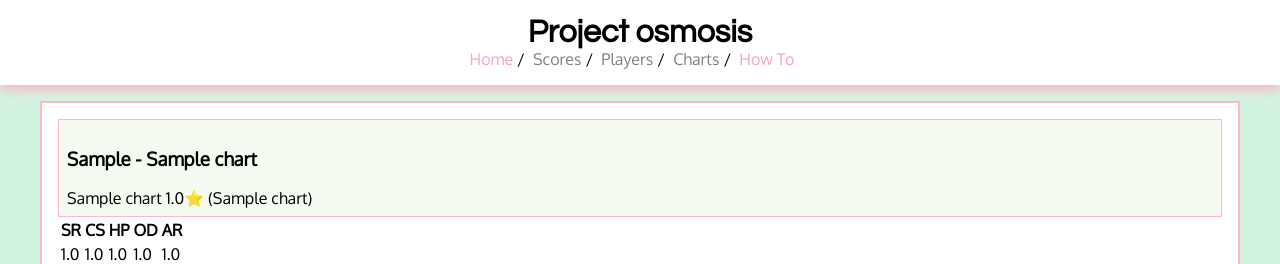
After one commit to Tina-otoge/osmosis-server, a Flask app: page /charts/1 in a window 1280 px wide. The commit adds this page. Shown: the top 264 px of the page. Run offline with Flask 2, Linux system fonts and the light colour scheme; tables that the repository leaves empty hold one stand-in row (values such as "Sample post"); grey boxes marked "Sample" are stand-in pictures.

Commit message:
per map leaderboard

```diff
--- a/app/models.py
+++ b/app/models.py
@@ -49,7 +49,7 @@ class Player(db.Model, SubmittableData):
         self.id = data['id']
         self.update_fields(data)
 
-    def osu_link(self):
+    def get_osu_link(self):
         return 'https://osu.ppy.sh/users/{}'.format(self.id)
 
 
@@ -66,18 +66,38 @@ class Score(db.Model, SubmittableData):
     achieved_at = db.Column(db.DateTime, default=datetime.utcnow)
     client = db.Column(db.String(128))
     chart_id = db.Column(db.Integer, db.ForeignKey('chart.id'))
+    mode = db.Column(db.String(128))
     player_id = db.Column(db.Integer, db.ForeignKey('player.id'))
     version = db.Column(db.Integer)
 
-    def points(self):
+    def get_max_notes(self):
+        return self.great + self.good + self.meh + self.miss
+
+    def get_points(self):
         return math.floor(
             ((self.great * 6 + self.good * 2 + self.meh * 1) / 3)
         )
 
+    def get_max_points(self):
+        return self.get_max_notes() * 2
+
+    def get_accuracy(self):
+         return self.get_points() / self.get_max_points()
+
+    def is_supported(self, chart=None):
+        return not self.is_convert(chart)
+
+    def is_convert(self, chart=None):
+        chart = chart or self.chart
+        print('score mode:', self.mode)
+        print('chart mode:', chart.mode)
+        return self.mode != chart.mode
+
     def display_accuracy(self):
-        if self.accuracy == 1:
+        accuracy = self.get_accuracy()
+        if accuracy == 1:
             return '100%'
-        return '%.2f%%' % (self.accuracy * 100)
+        return '%.2f%%' % (accuracy * 100)
 
     def display_mods(self):
         mods = self.mods.split(':')[:-1]
@@ -88,8 +108,12 @@ class Score(db.Model, SubmittableData):
     def display_rank(self):
         if self.accuracy == 1:
             return 'SS'
+        if self.accuracy > 0.975:
+            return 'S+'
         if self.accuracy > 0.95:
             return 'S'
+        if self.accuracy > 0.925:
+            return 'S-'
         if self.accuracy > 0.9:
             return 'A'
         if self.accuracy > 0.8:
@@ -97,12 +121,6 @@ class Score(db.Model, SubmittableData):
         if self.accuracy > 0.7:
             return 'C'
         return 'D'
-
-    def display_max(self):
-        return (self.great + self.good + self.meh + self.miss) * 2
-
-    def is_rankable(self):
-        return True
 
     def update_fields(self, data):
         if data.get('great'):
@@ -121,6 +139,8 @@ class Score(db.Model, SubmittableData):
             self.max_combo = data['max_combo']
         if data.get('mods'):
             self.mods = data['mods']
+        if data.get('mode'):
+            self.mode = data['mode']
         if data.get('achieved_at'):
             self.achieved_at = datetime.strptime(
                 data['achieved_at'].split(',')[0], DATETIME_BACK
@@ -133,6 +153,7 @@ class Score(db.Model, SubmittableData):
 
 class Chart(db.Model):
     id = db.Column(db.Integer, primary_key=True)
+    set_id = db.Column(db.Integer)
     mode = db.Column(db.String(128))
     duration = db.Column(db.Integer)
     bpm = db.Column(db.String(128))
@@ -141,10 +162,17 @@ class Chart(db.Model):
     artist = db.Column(db.String(128))
     artist_romanized = db.Column(db.String(128))
     difficulty_name = db.Column(db.String(128))
+    hp = db.Column(db.Float)
+    cs = db.Column(db.Float)
+    od = db.Column(db.Float)
+    ar = db.Column(db.Float)
+    sr = db.Column(db.Float)
     creator_name = db.Column(db.String(128))
     scores = db.relationship('Score', backref='chart', lazy='dynamic')
 
     def update_fields(self, data):
+        if data.get('set_id'):
+            self.set_id = data['set_id']
         if data.get('mode'):
             self.mode = data['mode']
         if data.get('duration'):
@@ -161,6 +189,16 @@ class Chart(db.Model):
             self.artist_romanized = data['romanized_artist']
         if data.get('difficulty_name'):
             self.difficulty_name = data['difficulty_name']
+        if data.get('hp'):
+            self.hp = data['hp']
+        if data.get('cs'):
+            self.cs = data['cs']
+        if data.get('od'):
+            self.od = data['od']
+        if data.get('ar'):
+            self.ar = data['ar']
+        if data.get('sr'):
+            self.sr = data['sr']
         if data.get('set_creator_name'):
             self.creator_name = data['set_creator_name']
 
@@ -193,8 +231,25 @@ class Chart(db.Model):
             self.name_romanized or self.name
         )
 
-    def osu_link(self):
+    def display_details(self, name):
+        filter = lambda x: round(x, 2) if x else 0
+        if name:
+            return filter(getattr(self, name))
+        details = {
+            'sr': self.sr,
+            'cs': self.cs,
+            'hp': self.hp,
+            'ar': self.ar,
+        }
+        return {key: filter(value) for key, value in details}
+
+    def get_osu_link(self):
         return 'https://osu.ppy.sh/b/{}'.format(self.id)
+
+    def get_osu_card_url(self):
+        if not self.set_id:
+            return False
+        return 'https://assets.ppy.sh/beatmaps/{}/covers/card.jpg'.format(self.set_id)
 
     def __init__(self, data):
         self.id = data['chart_id']
--- a/app/routes.py
+++ b/app/routes.py
@@ -35,15 +35,18 @@ def score():
             score.player_id = player.id
             score.chart_id = chart.id
             score.version = 1
-            if not score.is_rankable():
+            if not score.is_supported(chart):
+                db.session.rollback()
+                print('score ignored because not supported')
                 return 'Not OK'
             db.session.add_all([player, chart, score])
             db.session.commit()
-            print('pushed to db!')
+            print('pushed to db! ({} played by {})'.format(
+                chart.name, player.name
+            ))
         except Exception as e:
-            print('malformed score payload')
-            print('data:', data, sep='\n')
-            print(e)
+            print('malformed score payload', 'data:', data, sep='\n')
+            raise e
         return 'OK'
 
 @app.route('/tutorial')
@@ -61,3 +64,9 @@ def players():
 @app.route('/charts')
 def charts():
     return 'TODO'
+
+@app.route('/charts/<id>')
+def chart(id):
+    chart = Chart.query.get_or_404(id)
+    scores = Score.query.filter_by(chart_id=chart.id).limit(app.config['BOARD_SIZE']).all()
+    return render_template('chart.html', chart=chart, scores=scores)
--- a/app/static/osmosis.css
+++ b/app/static/osmosis.css
@@ -112,6 +112,15 @@ footer #links ul {
 	padding: 2px 8px;
 }
 
+#scores.mini {
+	display: flex;
+	flex-wrap: wrap;
+}
+
+#scores.mini .title {
+	flex: 0 1 100%;
+}
+
 #scores .content {
 	color: white;
 	background-color: var(--secondary);
@@ -119,6 +128,10 @@ footer #links ul {
 	display: flex;
 	align-items: stretch;
 	margin: 1em 0;
+}
+
+#scores.mini .content {
+	margin: 1em 0.5em;
 }
 
 #scores .content a, #scores .content a:visited {
@@ -144,7 +157,7 @@ footer #links ul {
 	flex-grow: 100;
 }
 
-#scores .player, #scores .points {
+#scores .player, #scores .result {
 	width: 200px;
 }
 
@@ -164,11 +177,11 @@ footer #links ul {
 	border-radius: var(--small-radius);
 }
 
-#scores .points {
+#scores .result {
 	font-size: 1.3em;
 }
 
-#scores .judges, #scores .max-chart-score, #scores .mapper {
+#scores .judges, #scores .max-chart-points, #scores .creator {
 	font-size: small;
 }
 
--- /dev/null
+++ b/app/templates/_score.html
@@ -0,0 +1,55 @@
+<div class="content">
+	<div class="player">
+		<a href="{{ score.player.get_osu_link() }}">
+			<img src="{{ score.player.avatar_url }}" class="avatar">
+			<span class="username">{{ score.player.username }}</span>
+		</a>
+	</div>
+	{% if not small %}
+	<div class="chart">
+		<div class="song">
+			<a
+	   href="{{ url_for('chart', id=score.chart.id) }}"
+	title="{{ score.chart.display_full_romanized() }}"
+ >
+ {{ score.chart.display_full_original() }}
+			</a>
+		</div>
+		<div class="difficulty">
+			<span class="difficulty-name">
+				[{{ score.chart.difficulty_name }}]
+				{{ score.chart.display_details('sr') }}⭐
+			</span>
+			<span class="creator">
+				(set by {{ score.chart.creator_name }})
+			</span>
+		</div>
+	</div>
+	{% endif %}
+	<div class="result">
+		<div class="result">
+			<div class="accuracy">
+				{{ score.display_accuracy() }}
+			</div>
+			<div class="points-summary">
+				<span class="points">
+					{{ score.get_points() }}pts
+				</span>
+				<span class="max-chart-points">
+					/ {{ score.get_max_points() }}
+				</span>
+			</div>
+		</div>
+		<div class="judges">
+			{{ score.great }} | {{ score.good }} | {{ score.meh }} | {{ score.miss }}
+		</div>
+		<div class="rank">
+			{{ score.display_rank() }}
+		</div>
+		<div class="mods">
+			{% for mod in score.display_mods() %}
+			<span>{{ mod }}</span>
+			{% endfor %}
+		</div>
+	</div>
+</div>
--- /dev/null
+++ b/app/templates/chart.html
@@ -0,0 +1,53 @@
+{% extends "base.html" %}
+
+{% block content %}
+<div id="meta" class="content-block">
+	<div class="title">
+		<h3>{{ chart.display_full_original() }}</h3>
+		{% if chart.display_full_original() != chart.display_full_romanized() %}
+		<div class="romanized-title">{{ chart.display_full_romanized() }}</div>
+		{% endif %}
+		<div class="difficulty">
+			{{ chart.difficulty_name }} {{ chart.display_details('sr') }}⭐
+			<span class="creator">({{ chart.creator_name }})</span>
+		</div>
+	</div>
+	<div class="content">
+		<table>
+			<thead>
+				<tr>
+					<th>SR</th>
+					<th>CS</th>
+					<th>HP</th>
+					<th>OD</th>
+					<th>AR</th>
+				</tr>
+			</thead>
+			<tbody>
+				<tr>
+					<td>{{ chart.display_details('sr') }}</td>
+					<td>{{ chart.display_details('cs') }}</td>
+					<td>{{ chart.display_details('hp') }}</td>
+					<td>{{ chart.display_details('od') }}</td>
+					<td>{{ chart.display_details('ar') }}</td>
+				</tr>
+			</tbody>
+		</table>
+		{% if chart.get_osu_card_url() %}
+		<img class="chart-card" src="{{ chart.get_osu_card_url() }}">
+		{% endif %}
+		<p>
+			<a href="{{ chart.get_osu_link() }}">osu! leaderboard</a>
+		</p>
+	</div>
+</div>
+<div id="scores" class="content-block mini">
+	<h3 class="title">Top 50</h3>
+	{% with small=True %}
+	{% for score in scores %}
+	{% include "_score.html" %}
+	{% endfor %}
+	{% endwith %}
+</div>
+
+{% endblock %}
--- a/config.py
+++ b/config.py
@@ -22,3 +22,4 @@ class Config:
         'REPO': 'https://github.com/skielred/osmosis',
         'DEV': 'https://tina.moe',
     }
+    BOARD_SIZE = 50
```
Also changed, not shown: app/templates/home.html (+1 -47 lines), migrations/versions/732bdbc185d9_add_difficulty_details_cs_ar_sr_and_set_.py (added, +40 -0 lines).
